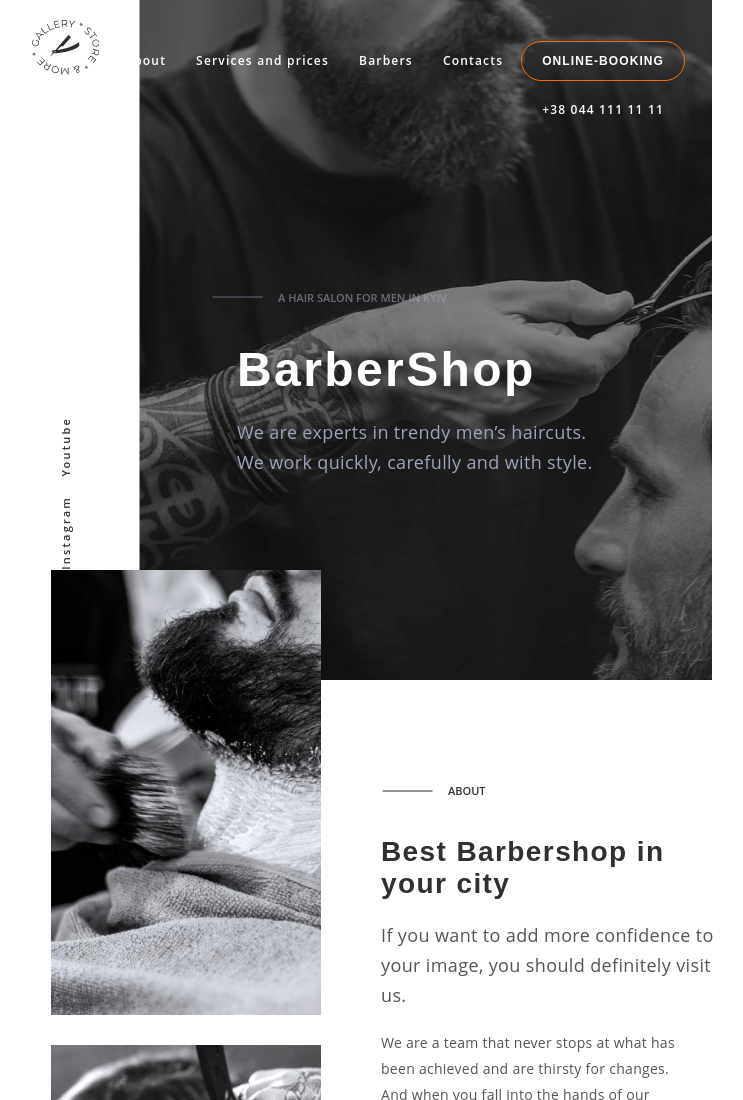
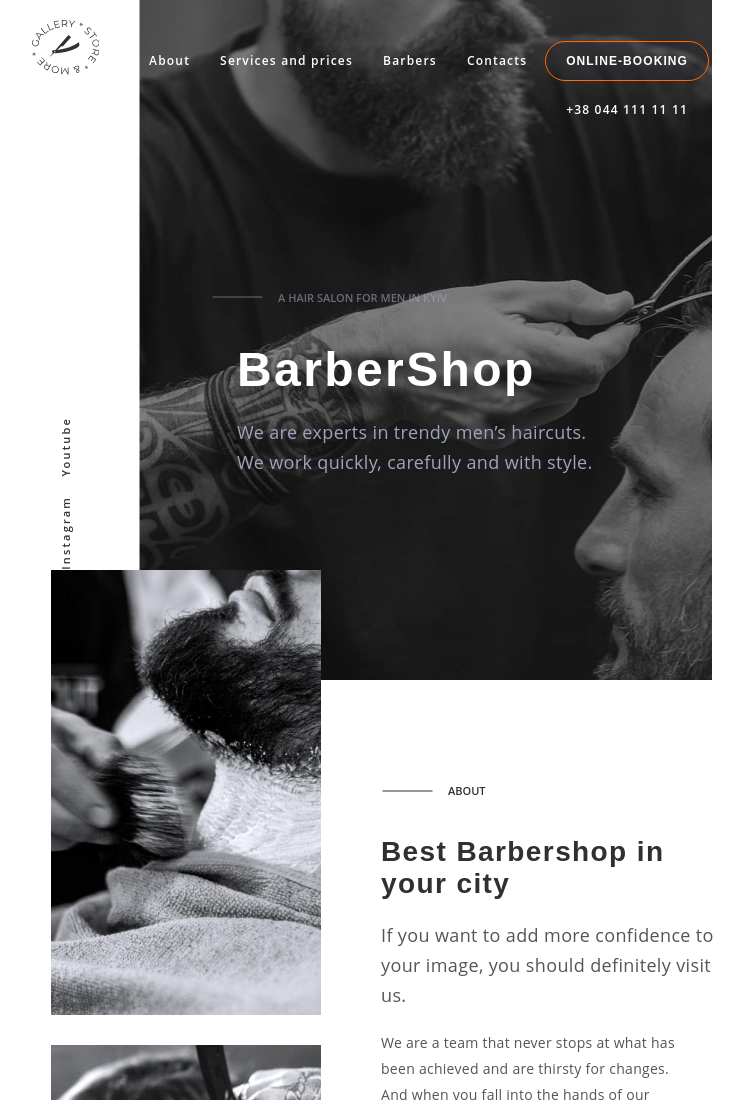
Before and after one commit to narozhniakmarian/barbe_shop, a website built with Vite: page src/index.html in a window 1280 px wide. Shown: the top 1100 px of the page, without its empty margins (273-1016 px from the left). Built offline with nearby package versions, Linux system fonts and the light colour scheme.

Commit message:
Update screen768px.css

```diff
--- a/src/css/screen768px.css
+++ b/src/css/screen768px.css
@@ -11,7 +11,7 @@
         width: 560px;
         display: flex;
         top: 40px;
-        left: 142px;
+        left: 166px;
         right: 20px;
         align-items: baseline;
         justify-content: space-between;
```
